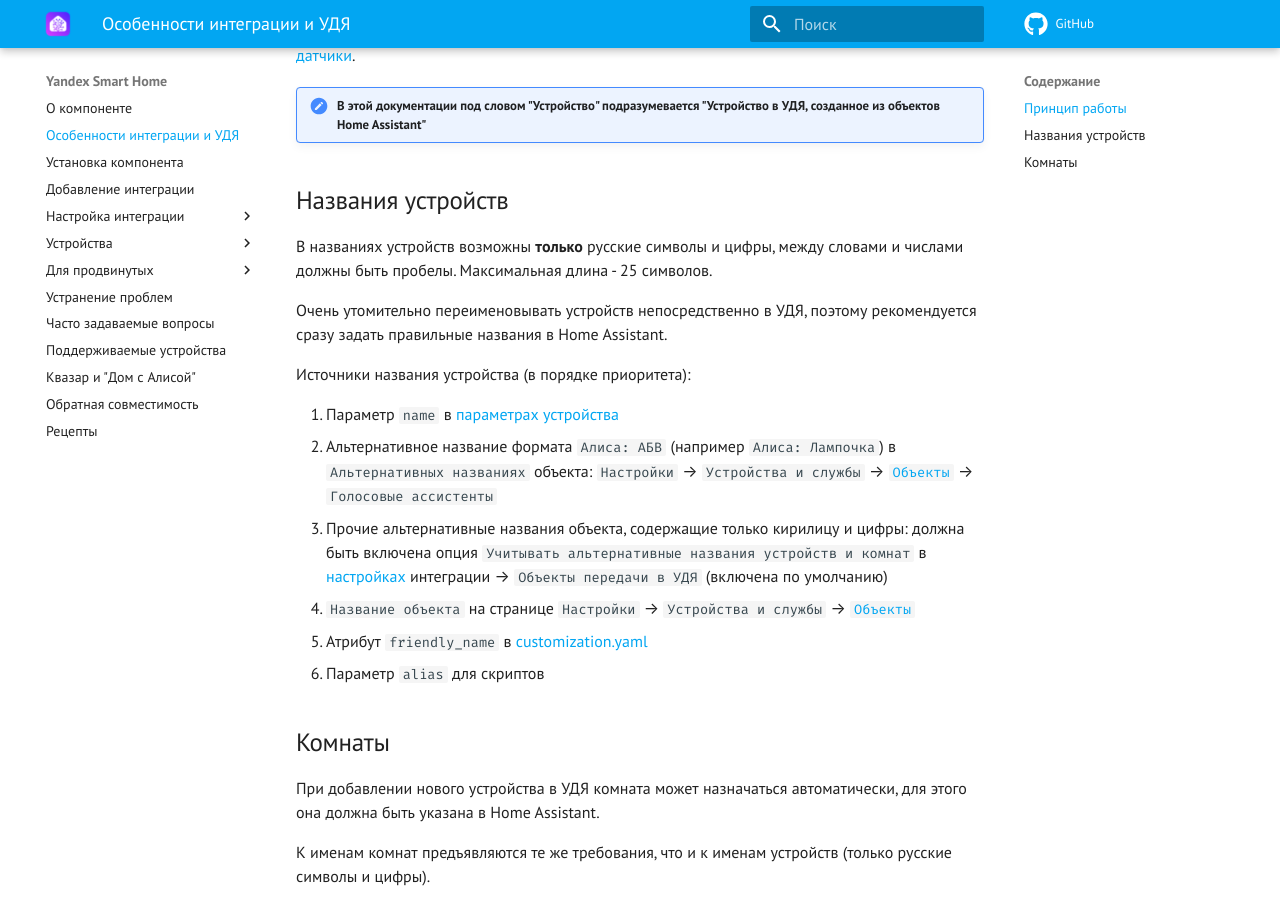
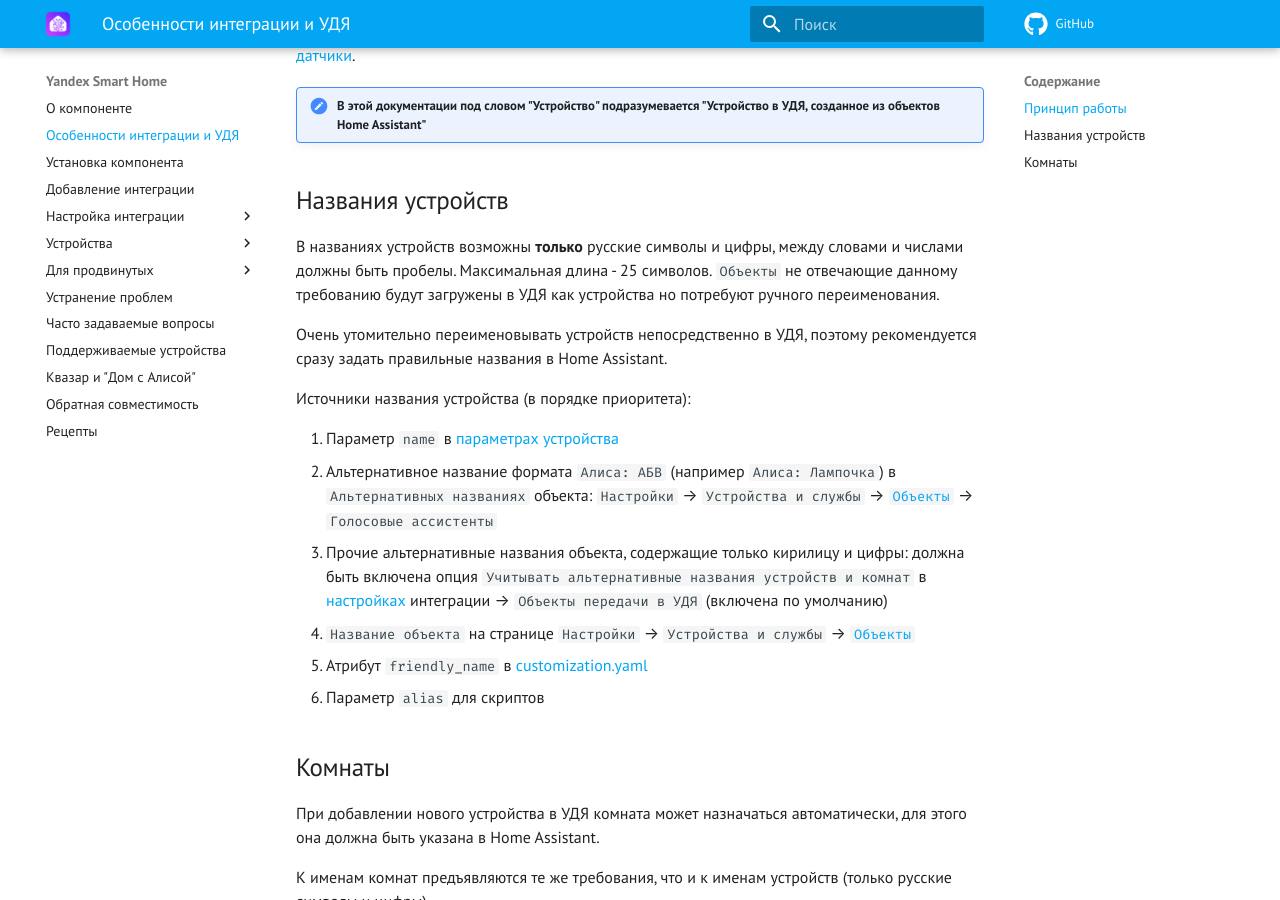
Before and after one commit to dext0r/yandex_smart_home, an MkDocs documentation site: the page built from docs/quirks.md, in a window 1280 px wide and 900 px high, scrolled down 374 px. Built offline with MkDocs 1.6.1 and Material for MkDocs 9.7.7, drawn with Linux system fonts in a browser that asks for light colours; comment, search, counter and statistics services are not loaded; the version menu is left out.

Commit message:
docs: Clarification about device naming

```diff
--- a/docs/quirks.md
+++ b/docs/quirks.md
@@ -11,7 +11,7 @@
 !!! summary "В этой документации под словом "Устройство" подразумевается "Устройство в УДЯ, созданное из объектов Home Assistant""
 
 ## Названия устройств { id=naming }
-В названиях устройств возможны **только** русские символы и цифры, между словами и числами должны быть пробелы. Максимальная длина - 25 символов.
+В названиях устройств возможны **только** русские символы и цифры, между словами и числами должны быть пробелы. Максимальная длина - 25 символов. `Объекты` не отвечающие данному требованию будут загружены в УДЯ как устройства но потребуют ручного переименования.
 
 Очень утомительно переименовывать устройств непосредственно в УДЯ, поэтому рекомендуется сразу задать правильные названия в Home Assistant.
 
```
